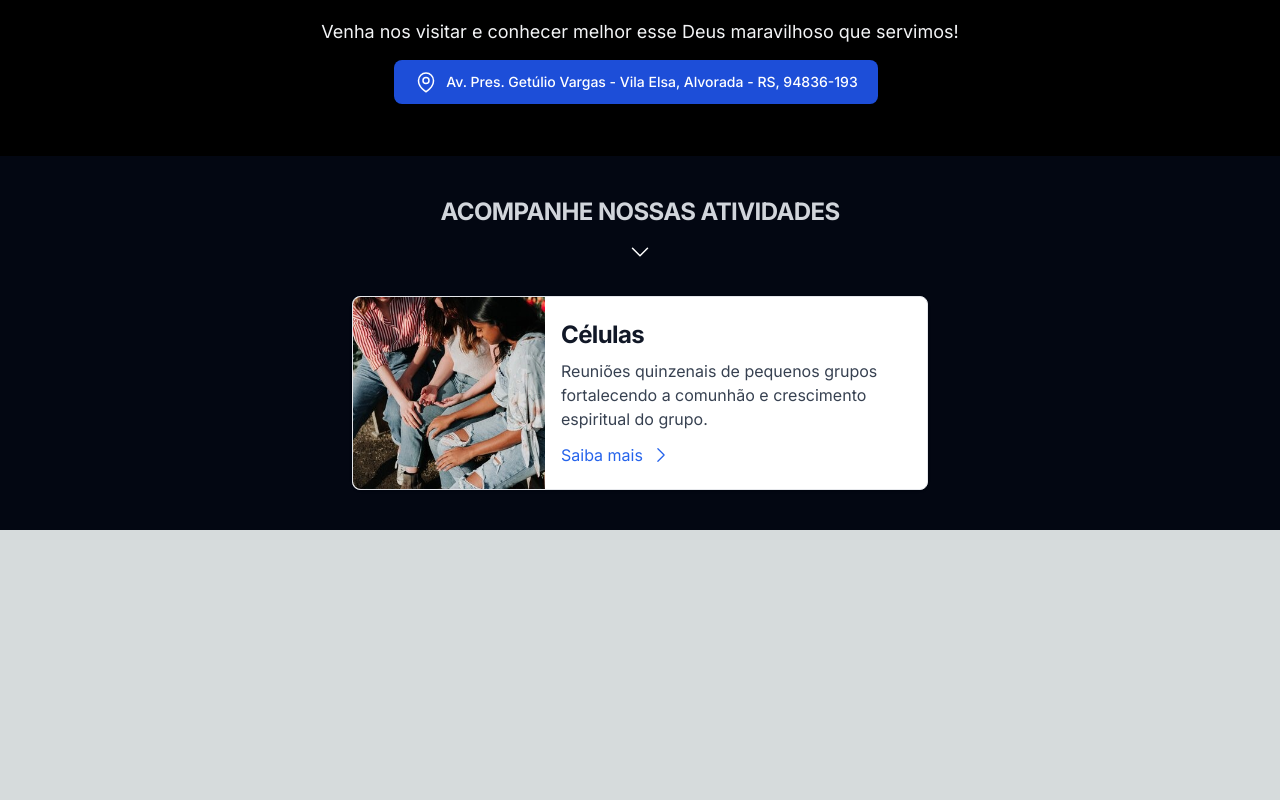
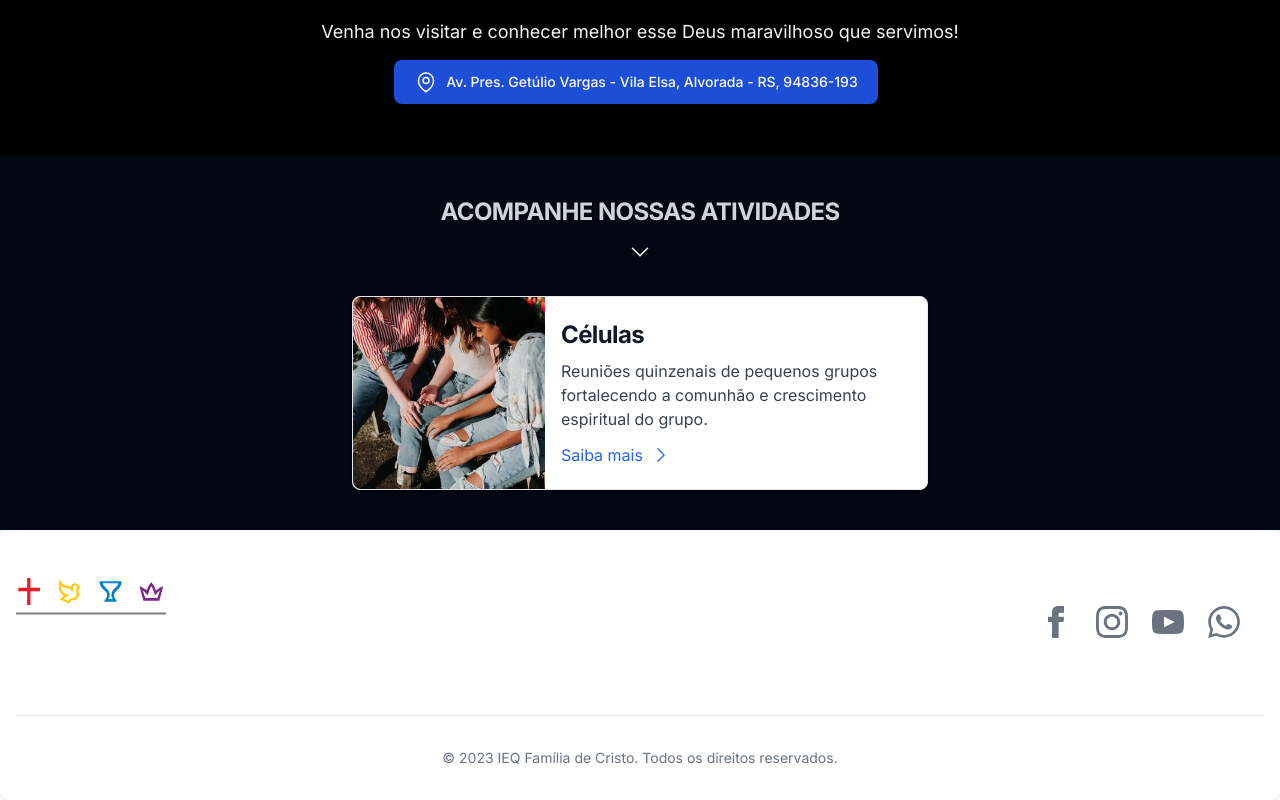
Before and after one commit to marcelojob/ieq-familia-de-cristo, a Next.js app: page / in a window 1280 px wide. Shown: the part 321-1121 px from the top of the page. Before the commit the page ends 851 px from the top, so only its background shows below. Built offline with nearby package versions, Linux system fonts and the light colour scheme.

Commit message:
feat: created footer component

```diff
--- /dev/null
+++ b/src/app/components/Footer/index.tsx
@@ -0,0 +1,74 @@
+import Image from "next/image"
+import Link from "next/link"
+
+const  Footer: React.FunctionComponent = () =>  {
+
+  const currentYear = new Date().getFullYear();
+
+  return (
+    <>
+      <footer className="bg-white rounded-lg shadow dark:bg-gray-900">
+        <div className="w-full max-w-screen-xl mx-auto p-4 md:py-8">
+          <div className="sm:flex sm:items-center sm:justify-between">
+              <Link href="/" className="flex items-center mb-4 sm:mb-0">
+                <Image
+                  src="/logo.svg"
+                  alt="IEQ Família de Cristo Logo"
+                  className="mx-auto my-4"
+                  width={150}
+                  height={20}
+                  priority
+                />
+              </Link>
+              <div className="flex flex-wrap items-center mb-6 mt-0 text-sm font-medium text-gray-500 justify-center sm:my-6 dark:text-gray-400">
+                <Link href="https://www.facebook.com/quadrangularfamiliadecristo/" target="_blank" className="mr-6 hover:underline">
+                  <svg
+                    xmlns="http://www.w3.org/2000/svg"
+                    className="h-8 w-8"
+                    fill="currentColor"
+                    viewBox="0 0 24 24">
+                    <path
+                      d="M9 8h-3v4h3v12h5v-12h3.642l.358-4h-4v-1.667c0-.955.192-1.333 1.115-1.333h2.885v-5h-3.808c-3.596 0-5.192 1.583-5.192 4.615v3.385z" />
+                  </svg>
+                </Link>
+                <Link href="https://www.instagram.com/ieqfamiliadecristo/" target="_blank" className="mr-6 hover:underline">
+                  <svg
+                    xmlns="http://www.w3.org/2000/svg"
+                    className="h-8 w-8"
+                    fill="currentColor"
+                    viewBox="0 0 24 24">
+                    <path
+                      d="M12 2.163c3.204 0 3.584.012 4.85.07 3.252.148 4.771 1.691 4.919 4.919.058 1.265.069 1.645.069 4.849 0 3.205-.012 3.584-.069 4.849-.149 3.225-1.664 4.771-4.919 4.919-1.266.058-1.644.07-4.85.07-3.204 0-3.584-.012-4.849-.07-3.26-.149-4.771-1.699-4.919-4.92-.058-1.265-.07-1.644-.07-4.849 0-3.204.013-3.583.07-4.849.149-3.227 1.664-4.771 4.919-4.919 1.266-.057 1.645-.069 4.849-.069zm0-2.163c-3.259 0-3.667.014-4.947.072-4.358.2-6.78 2.618-6.98 6.98-.059 1.281-.073 1.689-.073 4.948 0 3.259.014 3.668.072 4.948.2 4.358 2.618 6.78 6.98 6.98 1.281.058 1.689.072 4.948.072 3.259 0 3.668-.014 4.948-.072 4.354-.2 6.782-2.618 6.979-6.98.059-1.28.073-1.689.073-4.948 0-3.259-.014-3.667-.072-4.947-.196-4.354-2.617-6.78-6.979-6.98-1.281-.059-1.69-.073-4.949-.073zm0 5.838c-3.403 0-6.162 2.759-6.162 6.162s2.759 6.163 6.162 6.163 6.162-2.759 6.162-6.163c0-3.403-2.759-6.162-6.162-6.162zm0 10.162c-2.209 0-4-1.79-4-4 0-2.209 1.791-4 4-4s4 1.791 4 4c0 2.21-1.791 4-4 4zm6.406-11.845c-.796 0-1.441.645-1.441 1.44s.645 1.44 1.441 1.44c.795 0 1.439-.645 1.439-1.44s-.644-1.44-1.439-1.44z" />
+                  </svg>
+                </Link>
+                <Link href="https://www.youtube.com/@quadrangularfamiliadecristo" target="_blank" className="mr-6 hover:underline">
+                  <svg
+                    xmlns="http://www.w3.org/2000/svg"
+                    className="h-8 w-8"
+                    fill="currentColor"
+                    viewBox="0 0 24 24">
+                    <path
+                      d="M19.615 3.184c-3.604-.246-11.631-.245-15.23 0-3.897.266-4.356 2.62-4.385 8.816.029 6.185.484 8.549 4.385 8.816 3.6.245 11.626.246 15.23 0 3.897-.266 4.356-2.62 4.385-8.816-.029-6.185-.484-8.549-4.385-8.816zm-10.615 12.816v-8l8 3.993-8 4.007z" />
+                  </svg>
+                </Link>
+                <Link href="https://api.whatsapp.com/send?phone=5551981302330&text=Ol%C3%A1!%20Estou%20vindo%20atrav%C3%A9s%20do%20site%20da%20igreja,%20gostaria%20de%20mais%20informa%C3%A7%C3%B5es%20sobre%20os%20cultos" target="_blank" className="mr-6 hover:underline">
+                  <svg
+                    xmlns="http://www.w3.org/2000/svg"
+                    className="h-8 w-8"
+                    fill="currentColor"
+                    viewBox="0 0 24 24">
+                    <path
+                      d="M.057 24l1.687-6.163c-1.041-1.804-1.588-3.849-1.587-5.946.003-6.556 5.338-11.891 11.893-11.891 3.181.001 6.167 1.24 8.413 3.488 2.245 2.248 3.481 5.236 3.48 8.414-.003 6.557-5.338 11.892-11.893 11.892-1.99-.001-3.951-.5-5.688-1.448l-6.305 1.654zm6.597-3.807c1.676.995 3.276 1.591 5.392 1.592 5.448 0 9.886-4.434 9.889-9.885.002-5.462-4.415-9.89-9.881-9.892-5.452 0-9.887 4.434-9.889 9.884-.001 2.225.651 3.891 1.746 5.634l-.999 3.648 3.742-.981zm11.387-5.464c-.074-.124-.272-.198-.57-.347-.297-.149-1.758-.868-2.031-.967-.272-.099-.47-.149-.669.149-.198.297-.768.967-.941 1.165-.173.198-.347.223-.644.074-.297-.149-1.255-.462-2.39-1.475-.883-.788-1.48-1.761-1.653-2.059-.173-.297-.018-.458.13-.606.134-.133.297-.347.446-.521.151-.172.2-.296.3-.495.099-.198.05-.372-.025-.521-.075-.148-.669-1.611-.916-2.206-.242-.579-.487-.501-.669-.51l-.57-.01c-.198 0-.52.074-.792.372s-1.04 1.016-1.04 2.479 1.065 2.876 1.213 3.074c.149.198 2.095 3.2 5.076 4.487.709.306 1.263.489 1.694.626.712.226 1.36.194 1.872.118.571-.085 1.758-.719 2.006-1.413.248-.695.248-1.29.173-1.414z" />
+                  </svg>
+                </Link>
+              </div>
+          </div>
+          <hr className="my-6 border-gray-200 sm:mx-auto dark:border-gray-700 lg:my-8" />
+          <span className="block text-sm text-gray-500 sm:text-center dark:text-gray-400 text-center"> {`© ${currentYear}`} <Link href="https://ieqfamiliadecristo.com.br/" className="hover:underline">IEQ Família de Cristo</Link>. Todos os direitos reservados.</span>
+        </div>
+      </footer>
+    </>
+  )
+}
+
+export default Footer
--- a/src/app/layout.tsx
+++ b/src/app/layout.tsx
@@ -2,6 +2,7 @@ import './globals.css';
 import { Inter } from 'next/font/google';
 import { Analytics } from '@vercel/analytics/react';
 import Header from './components/Header';
+import Footer from './components/Footer';
 
 const inter = Inter({ subsets: ['latin'] })
 
@@ -20,6 +21,7 @@ export default function RootLayout({
       <body className={inter.className}>
         <Header />
         {children}
+        <Footer />
         <Analytics />
       </body>
     </html>
```
